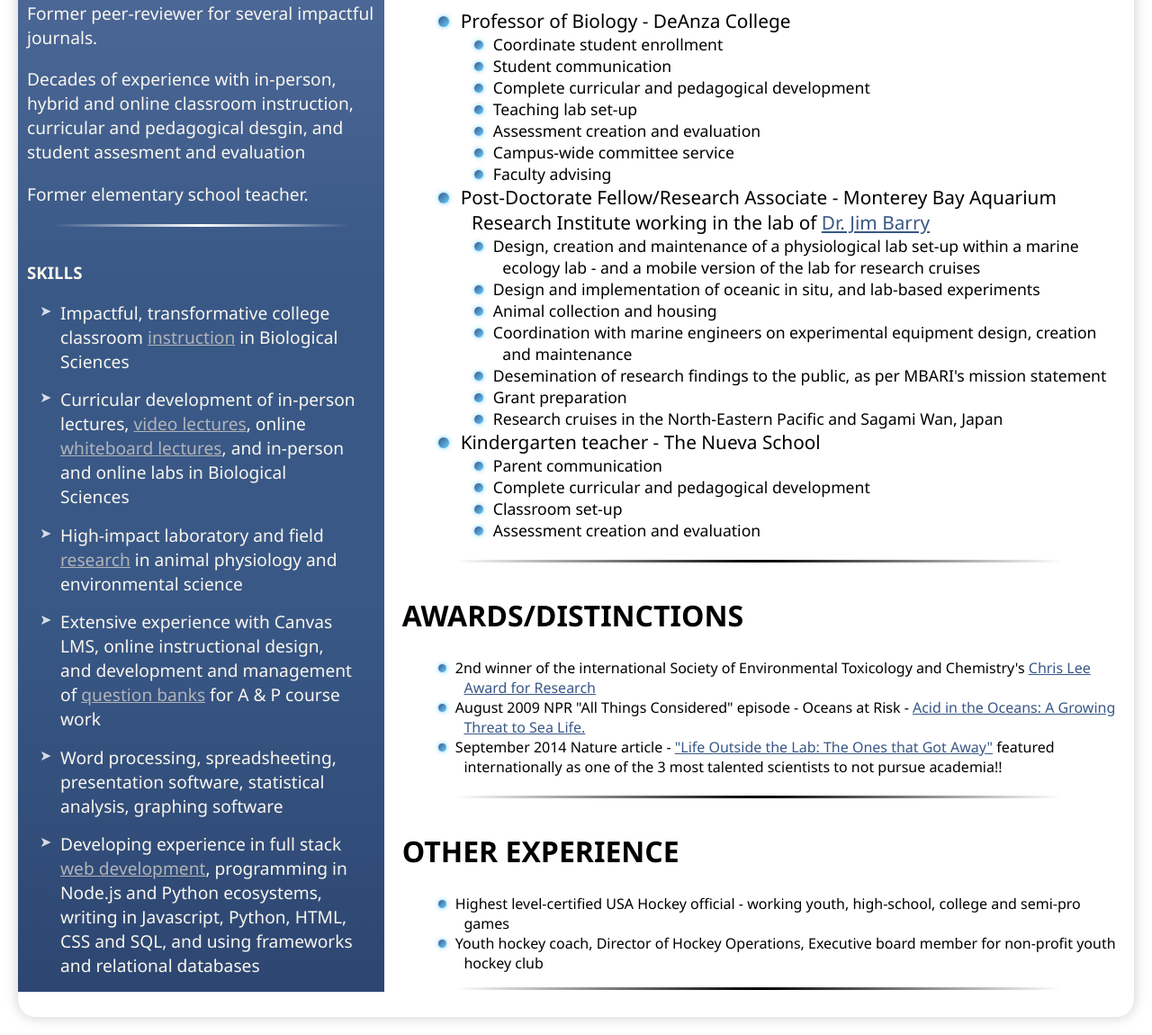
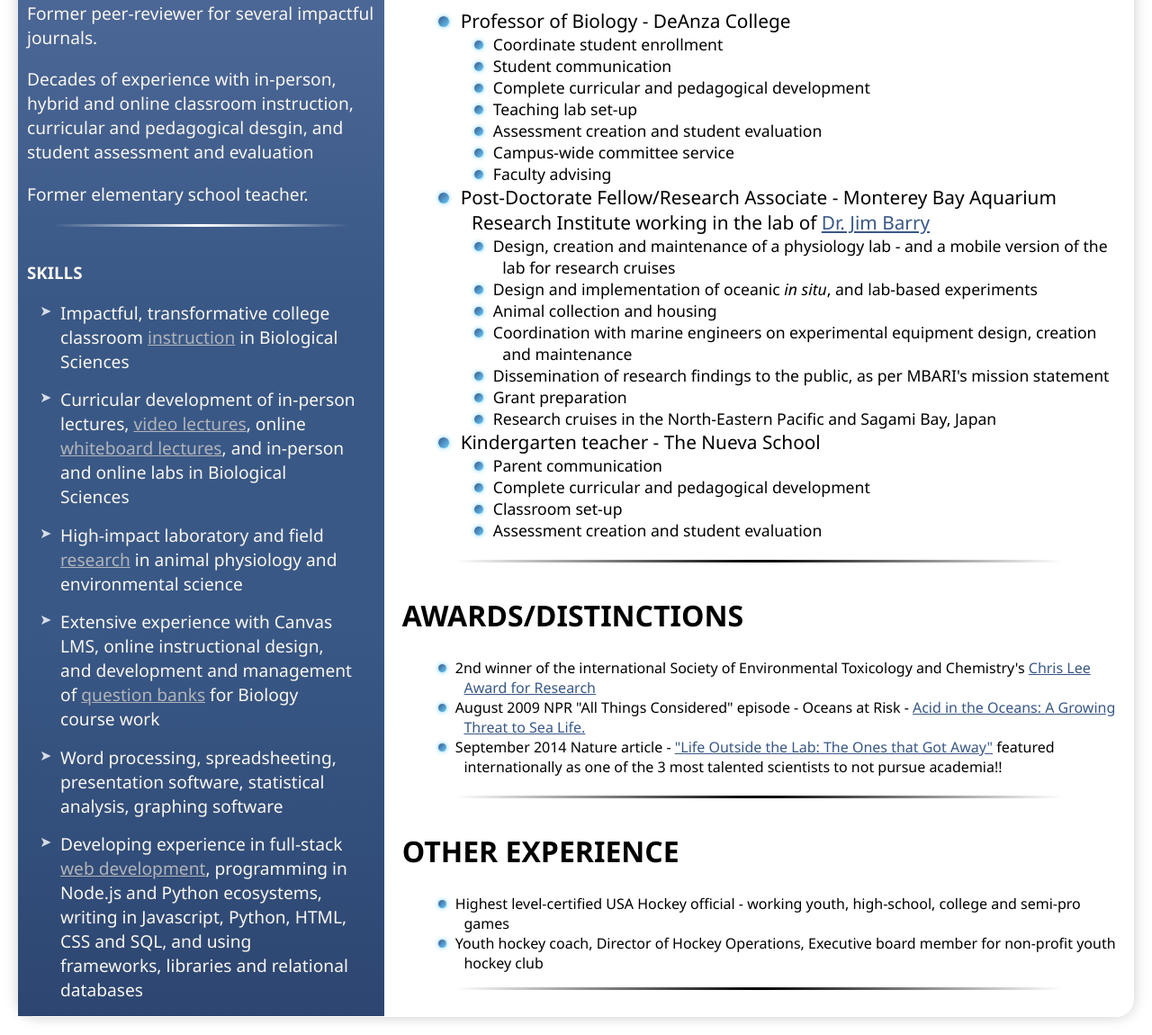
Before and after one commit to e-pane/CV, a plain HTML site: page index.html in a window 1280 px wide. Shown: the part 640-1790 px from the top of the page at 90% size. Drawn offline with Linux system fonts and the light colour scheme.

Commit message:
more small touch-ups

```diff
--- a/index.html
+++ b/index.html
@@ -23,7 +23,7 @@
             <p>Current highly-rated College Professor of Anatomy & Physiology, and Intro Biology.</p>
             <p>Former award-winning physiology and toxicology researcher with over two dozen peer-reviewed papers in high-impact journals.</p>
             <p>Former peer-reviewer for several impactful journals.</p>
-            <p>Decades of experience with in-person, hybrid and online classroom instruction, curricular and pedagogical desgin, and student assesment and evaluation</p>
+            <p>Decades of experience with in-person, hybrid and online classroom instruction, curricular and pedagogical desgin, and student assessment and evaluation</p>
             <p>Former elementary school teacher.</p>
 
 
@@ -32,11 +32,11 @@
             <h1>SKILLS</h1>
                 <ul>
                     <li>Impactful, transformative college classroom <a href="https://www.ratemyprofessors.com/professor/1150396" target="_blank">instruction</a> in Biological Sciences</li>
-                    <li>Curricular development of in-person lectures, <a href="https://drive.google.com/drive/u/0/folders/1UpM1DZTtNmT9dqbtws1Y6NO7nZV4QJgC" target="_blank">video lectures</a>, online <a href="./images/whiteboard-image.png" target="_blank">whiteboard lectures</a>, and in-person and online labs in Biological Sciences</li>
+                    <li>Curricular development of in-person lectures, <a href="https://drive.google.com/drive/u/0/folders/1Otrvv5e6m1jstijnooFYFOWfVg1Q0g_d" target="_blank">video lectures</a>, online <a href="./images/whiteboard-image.png" target="_blank">whiteboard lectures</a>, and in-person and online labs in Biological Sciences</li>
                     <li>High-impact laboratory and field <a href="https://www.researchgate.net/scientific-contributions/Eric-F-Pane-38833902" target="_blank">research</a> in animal physiology and environmental science</li>
-                    <li>Extensive experience with Canvas LMS, online instructional design, and development and management of <a href="./question-banks/40C-critical-thinking-questions.html" target="_blank">question banks</a> for A & P course work</li>
+                    <li>Extensive experience with Canvas LMS, online instructional design, and development and management of <a href="./question-banks/40C-critical-thinking-questions.html" target="_blank">question banks</a> for Biology course work</li>
                     <li>Word processing, spreadsheeting, presentation software, statistical analysis, graphing software</li>
-                    <li>Developing experience in full stack <a href="https://github.com/e-pane/project4-network/tree/main" target="_blank">web development</a>, programming in Node.js and Python ecosystems, writing in Javascript, Python, HTML, CSS and SQL, and using frameworks and relational databases</li>
+                    <li>Developing experience in full-stack <a href="https://github.com/e-pane/project4-network/tree/main" target="_blank">web development</a>, programming in Node.js and Python ecosystems, writing in Javascript, Python, HTML, CSS and SQL, and using frameworks, libraries and relational databases</li>
                 </ul>
 
         </section>
@@ -57,7 +57,7 @@
                         <li>Collaboration and conference presentation in the US, Canada, Brazil, Russia, New Zealand, England, Wales, Belgium, Czech Republic</li>
                     </ul>
                 <li>Harvard University - online CS50 coursework</li>
-                <li>The Odin Project - online Web Developoment coursework</li>
+                <li>The Odin Project - online Web Development coursework</li>
             </ul>
         </section>
 
@@ -71,20 +71,20 @@
                         <li>Student communication</li>
                         <li>Complete curricular and pedagogical development</li>
                         <li>Teaching lab set-up</li>
-                        <li>Assessment creation and evaluation</li>
+                        <li>Assessment creation and student evaluation</li>
                         <li>Campus-wide committee service</li>
                         <li>Faculty advising</li>
                     </ul>
 
                 <li>Post-Doctorate Fellow/Research Associate - Monterey Bay Aquarium Research Institute working in the lab of <a href="https://www.mbari.org/person/james-barry/" target="blank">Dr. Jim Barry</a> </li>
                     <ul>
-                        <li>Design, creation and maintenance of a physiological lab set-up within a marine ecology lab - and a mobile version of the lab for research cruises</li>
-                        <li>Design and implementation of oceanic in situ, and lab-based experiments</li>
+                        <li>Design, creation and maintenance of a physiology lab - and a mobile version of the lab for research cruises</li>
+                        <li>Design and implementation of oceanic <span class="italic">in situ</span>, and lab-based experiments</li>
                         <li>Animal collection and housing</li>
                         <li>Coordination with marine engineers on experimental equipment design, creation and maintenance</li>
-                        <li>Desemination of research findings to the public, as per MBARI's mission statement</li>
+                        <li>Dissemination of research findings to the public, as per MBARI's mission statement</li>
                         <li>Grant preparation</li>
-                        <li>Research cruises in the North-Eastern Pacific and Sagami Wan, Japan</li>
+                        <li>Research cruises in the North-Eastern Pacific and Sagami Bay, Japan</li>
                     </ul>
 
                 <li>Kindergarten teacher - The Nueva School</li>
@@ -92,7 +92,7 @@
                         <li>Parent communication</li>
                         <li>Complete curricular and pedagogical development</li>
                         <li>Classroom set-up</li>
-                        <li>Assessment creation and evaluation</li>
+                        <li>Assessment creation and student evaluation</li>
                     </ul>
             </ul>
         </section>
@@ -102,7 +102,7 @@
             <ul>
                 <li>2nd winner of the international Society of Environmental Toxicology and Chemistry's <a href="https://www.setac.org/career-development/awards-and-grants/hall-of-fame/past-global-award-winners.html" target="blank">Chris Lee Award for Research</a></li>
                 <li>August 2009 NPR "All Things Considered" episode - Oceans at Risk -  <a href="https://www.npr.org/2009/08/12/111807469/acid-in-the-oceans-a-growing-threat-to-sea-life" target="blank">Acid in the Oceans: A Growing Threat to Sea Life.</a> </li>
-                <li>September 2014 Nature article - <a href="https://www.nature.com/articles/513020a">"Life Outside the Lab: The Ones that Got Away"</a> featured internationally as one of the 3 most talented scientists to not pursue academia!!</li>
+                <li>September 2014 <span classs="italic">Nature </span> article - <a href="https://www.nature.com/articles/513020a">"Life Outside the Lab: The Ones that Got Away"</a> featured internationally as one of the 3 most talented scientists to not pursue academia!!</li>
             </ul>
         </section>
 
--- a/pane-cv.css
+++ b/pane-cv.css
@@ -182,6 +182,10 @@ main > .other::after {
     text-indent: -0.6em;   /* pulls wrapped lines left to align with text */
 }
 
+span.italic {
+  font-style: italic;
+}
+
 ul li {
     position: relative;
     padding-left: 1.2em;
```
